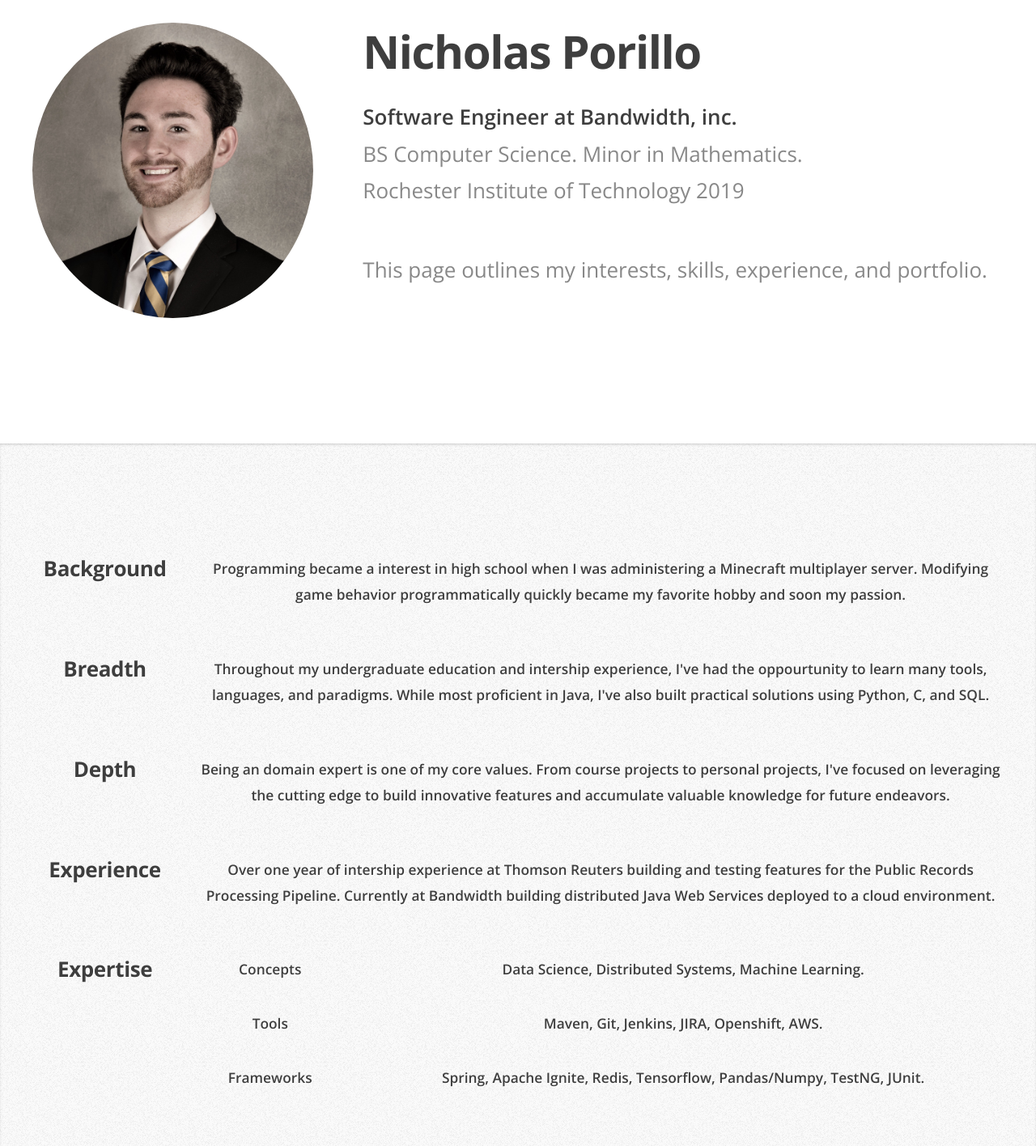
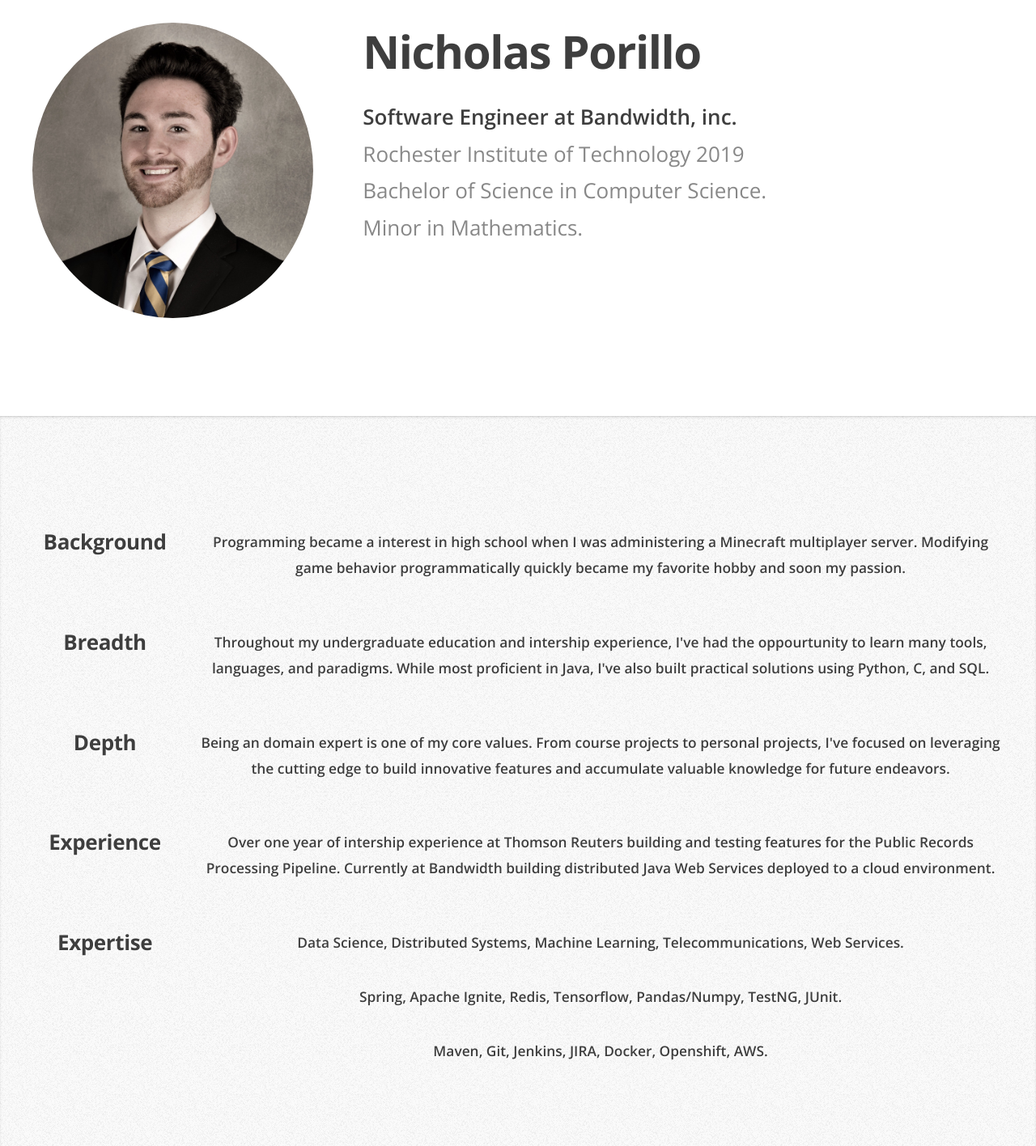
Before and after one commit to nsporillo/porillo-net, a website: page index.html in a window 1280 px wide. Shown: the part 180-1596 px from the top of the page at 81% size. Drawn offline with nearby package versions, Linux system fonts and the light colour scheme.

Commit message:
Update index.html

```diff
--- a/index.html
+++ b/index.html
@@ -56,12 +56,10 @@
                     <header>
                         <h1><strong>Nicholas Porillo</strong></h1>
                         <p><strong>Software Engineer at Bandwidth, inc.</strong></p>
-                        <p>BS Computer Science. Minor in Mathematics.</p>
                         <p>Rochester Institute of Technology 2019</p>
+                        <p>Bachelor of Science in Computer Science.</p>
+                        <p>Minor in Mathematics.</p>
                     </header>
-                    <p>
-                        This page outlines my interests, skills, experience, and portfolio.
-                    </p>
                 </div>
             </div>
         </article>
@@ -125,15 +123,10 @@
                     <div class=2u>
                         <h3>Expertise</h3>
                     </div>
-                    <div class=2u>
-                        <p><strong>Concepts</strong></p>
-                        <p><strong>Tools</strong></p>
-                        <p><strong>Frameworks</strong></p>
-                    </div>
-                    <div class=8u>
-                        <p><strong>Data Science, Distributed Systems, Machine Learning.</strong></p>
-                        <p><strong>Maven, Git, Jenkins, JIRA, Openshift, AWS.</strong></p>
+                    <div class=10u>
+                        <p><strong>Data Science, Distributed Systems, Machine Learning, Telecommunications, Web Services.</strong></p>
                         <p><strong>Spring, Apache Ignite, Redis, Tensorflow, Pandas/Numpy, TestNG, JUnit.</strong></p>
+                        <p><strong>Maven, Git, Jenkins, JIRA, Docker, Openshift, AWS.</strong></p>
                     </div>
                 </div>
             </div>
```
